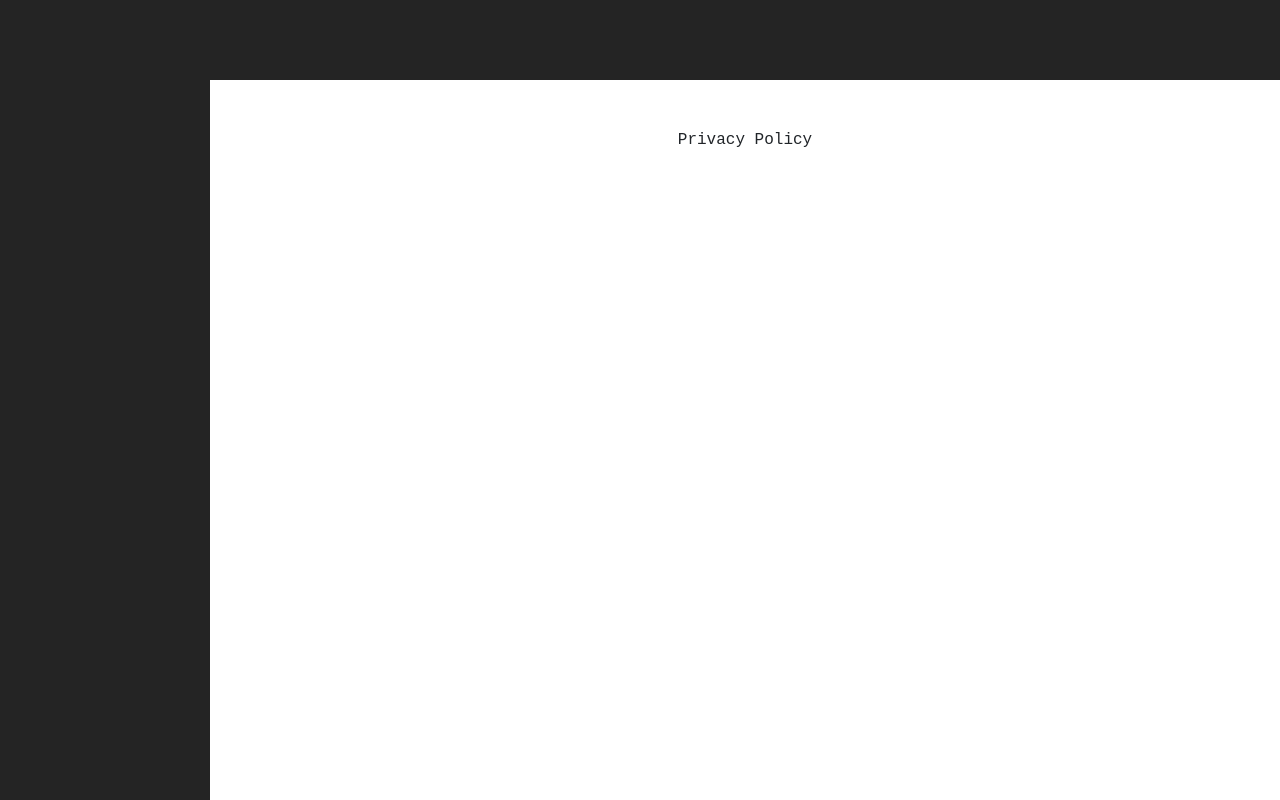
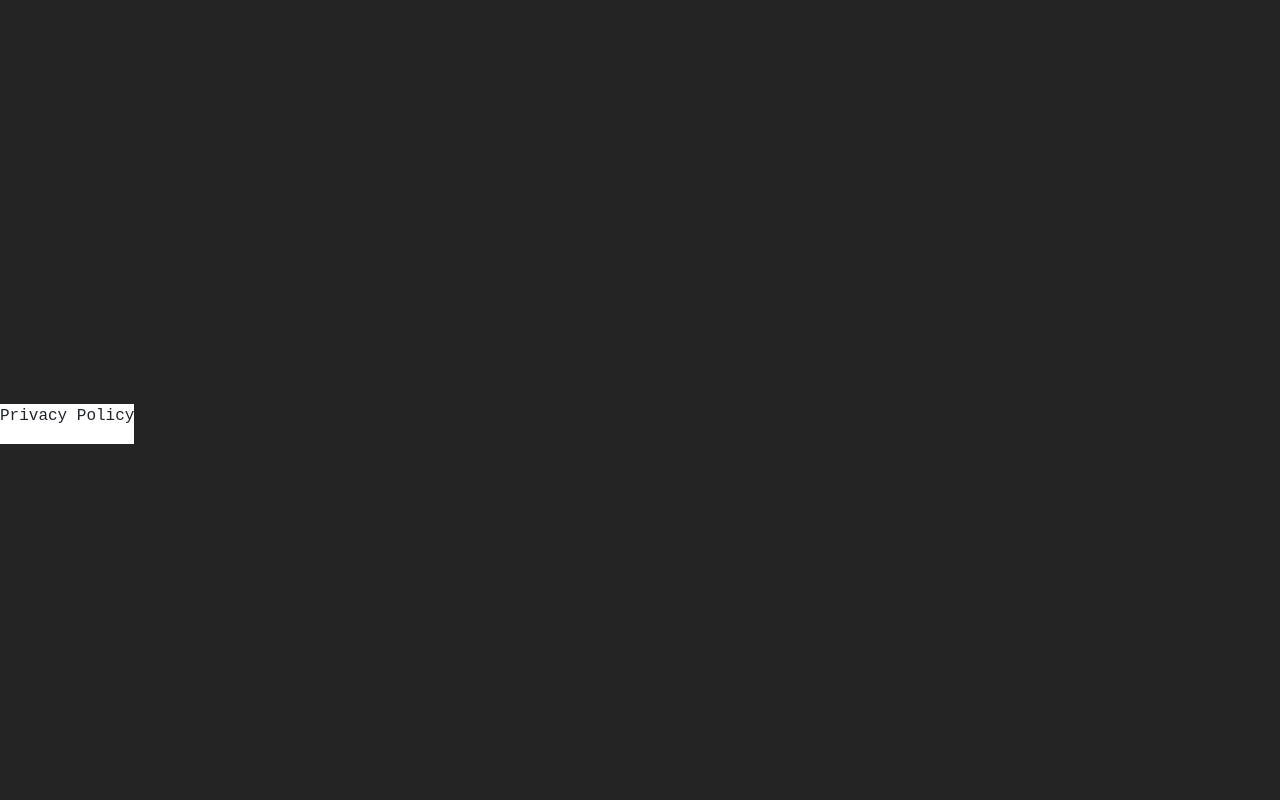
Before and after one commit to GaneshBagra/basic-frontend, a React (Vite) app: page /privacy in a window 1280 px wide. Built offline with nearby package versions, Linux system fonts and the light colour scheme.

Commit message:
Add layout for privacy and T&C

```diff
--- /dev/null
+++ b/src/components/layout/privacyPageLayout.tsx
@@ -0,0 +1,13 @@
+import { Outlet } from 'react-router-dom';
+import PrivacyHeader from '../privacy&T&CHeader/privacyHeader';
+
+const PrivacyPageLayout = () => (
+    <>
+        <PrivacyHeader />
+        <main className="content-for-privacy-and-T&C" style={{background:"white"}}>
+            <Outlet />
+        </main>
+    </>
+);
+
+export default PrivacyPageLayout;
--- /dev/null
+++ b/src/components/privacy&T&CHeader/privacyHeader.tsx
@@ -0,0 +1,9 @@
+
+
+const PrivacyHeader = () => {
+    return (
+        <></>
+    )
+}
+
+export default PrivacyHeader;
--- a/src/main.tsx
+++ b/src/main.tsx
@@ -8,6 +8,7 @@ import Privacy from "./pages/Privacy";
 import Terms from "./pages/Terms";
 import { BrowserRouter, Route, Routes } from "react-router-dom";
 import Layout from "./components/layout/layout.tsx";
+import PrivacyPageLayout from "./components/layout/privacyPageLayout.tsx";
 
 createRoot(document.getElementById("root")!).render(
   <StrictMode>
@@ -16,12 +17,19 @@ createRoot(document.getElementById("root")!).render(
         {/* Routes WITHOUT layout */}
         <Route path="/login" element={<App />} />
         <Route path="/register" element={<Register />} />
-        <Route path="/privacy" element={<Privacy />} />
-        <Route path="/terms" element={<Terms />} />
+
+        {/* privacy and T&C routes */}
+        <Route element={<PrivacyPageLayout />}>
+          <Route path="/privacy" element={<Privacy />} />
+          <Route path="/terms" element={<Terms />} />
+        </Route>
 
         {/* Routes WITH layout */}
         <Route element={<Layout />}>
-          <Route path="/no-videos" element={<div className="main-contents">Home Page</div>} />
+          <Route
+            path="/no-videos"
+            element={<div className="main-contents">Home Page</div>}
+          />
         </Route>
       </Routes>
     </BrowserRouter>
--- a/src/pages/Privacy.tsx
+++ b/src/pages/Privacy.tsx
@@ -1,7 +1,7 @@
 import "bootstrap/dist/css/bootstrap.min.css"
 
 const Privacy = () => {
-  return <div className="main-content">
+  return <div className="">
     <div className="d-flex justify-content-center mt-5">
       <p>Privacy Policy</p>
 
--- a/src/pages/Register.tsx
+++ b/src/pages/Register.tsx
@@ -1,4 +1,4 @@
 const Register = () => {
-  return <div className="main-content">Register Page</div>;
+  return <div className="">Register Page</div>;
 };
 export default Register;
--- a/src/pages/Terms.tsx
+++ b/src/pages/Terms.tsx
@@ -1,4 +1,4 @@
 const Terms = () => {
-  return <div className="main-content">Terms and Conditions Page</div>;
+  return <div className="">Terms and Conditions Page</div>;
 };
 export default Terms;
```
